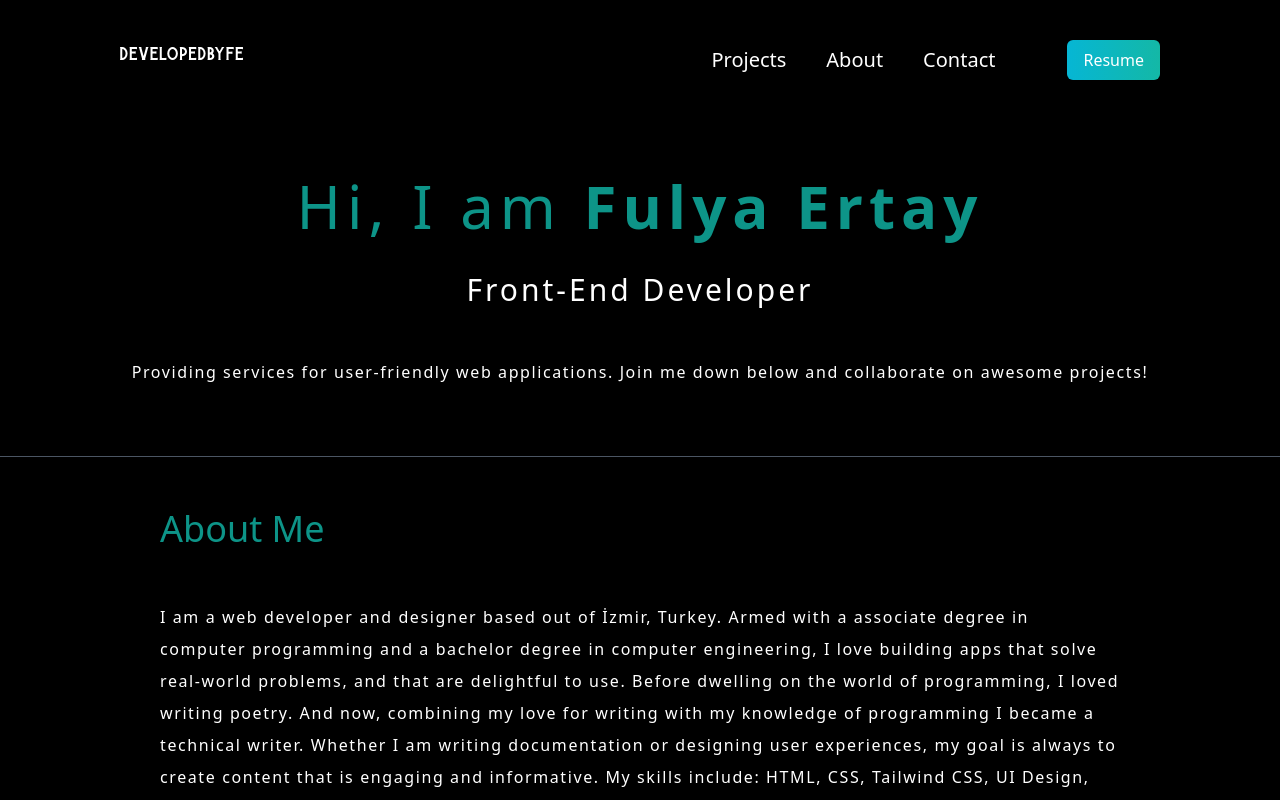
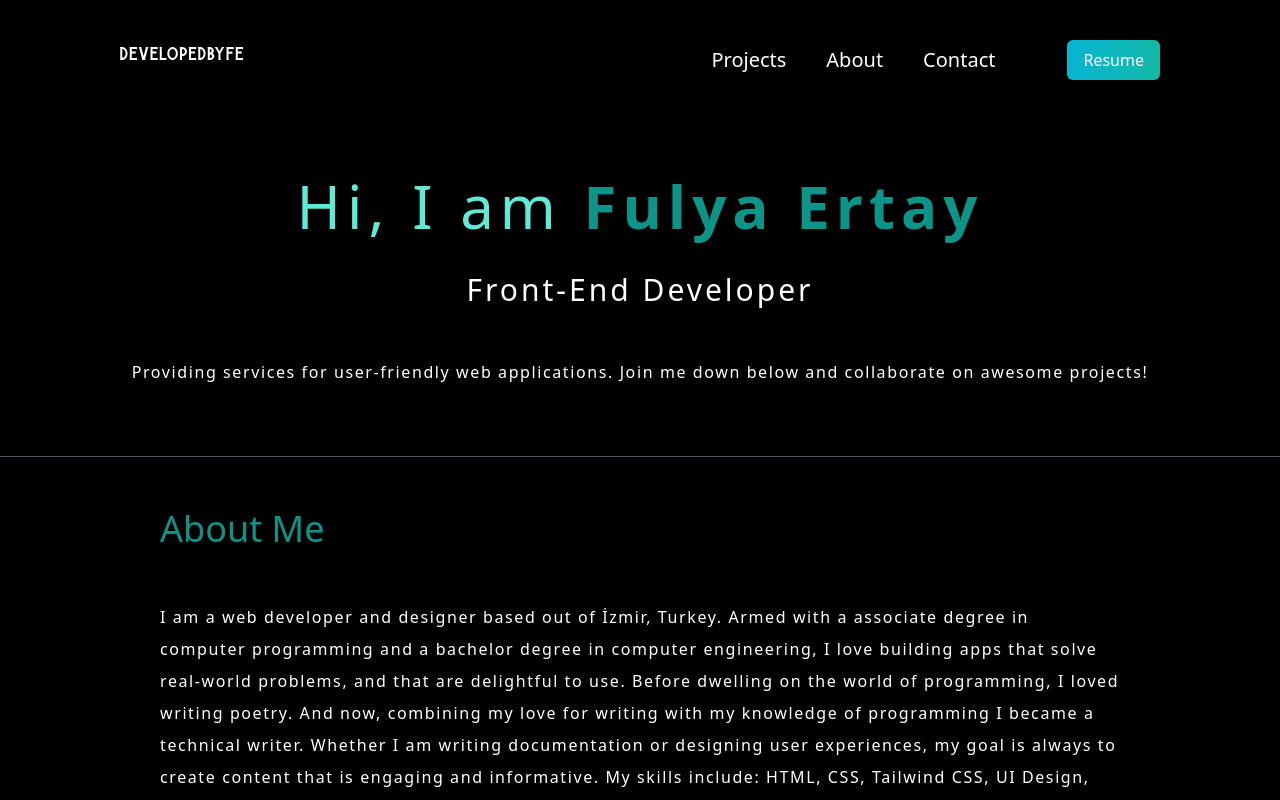
Before and after one commit to fulyaertay/personal-portfolio, a Next.js app: page / in a window 1280 px wide. Shown: the top 800 px of the page. Built offline with nearby package versions, Linux system fonts and the light colour scheme.

Commit message:
header updated

```diff
--- a/pages/index.tsx
+++ b/pages/index.tsx
@@ -57,8 +57,8 @@ export default function Home() {
           </nav>
 
           <div className="flex flex-col gap-5 mb-12 ">
-            <h2 className="text-5xl py-2 text-teal-600 tracking-widest  font-medium md:text-6xl">
-              Hi, I am <b>Fulya Ertay</b>
+            <h2 className="text-5xl py-2 text-teal-300 tracking-widest  font-medium md:text-6xl">
+              Hi, I am <b className="text-teal-600 ">Fulya Ertay</b>
             </h2>
             <h3 className="text-2xl py-2 md:text-3xl tracking-widest  text-white ">
               Front-End Developer
@@ -73,7 +73,13 @@ export default function Home() {
         <section className="px-10 md:px-20 lg:px-40 mb-12" id="about">
           <div>
             <h3 className="text-3xl text-teal-600 font-medium py-1  text-center md:text-4xl md:text-left lg:text-left mt-12 mb-10 ">
-              About Me
+
+            About Me
+
+              <div className="border-red-500 border-10 border-b absolute  ">
+
+              </div>
+
             </h3>
             <div className="sm:flex lg:justify-between  gap-10 ">
               <div>
```
